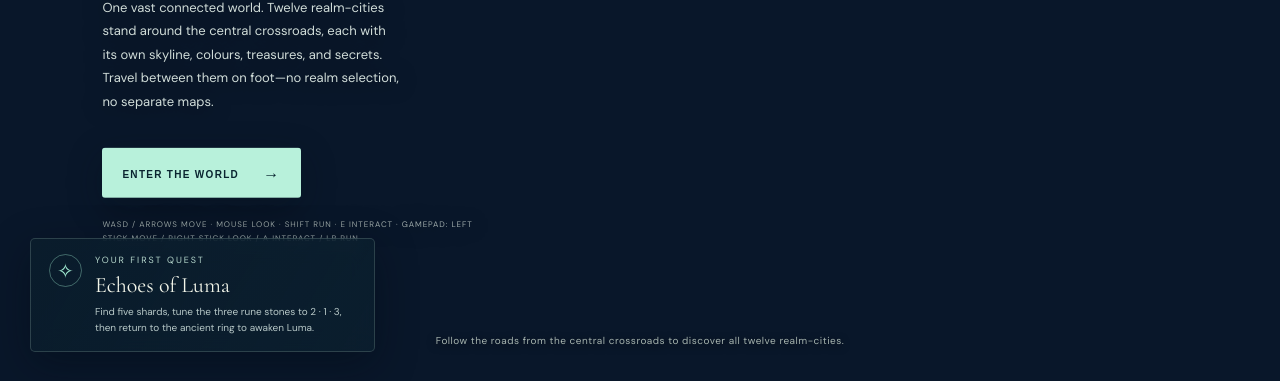
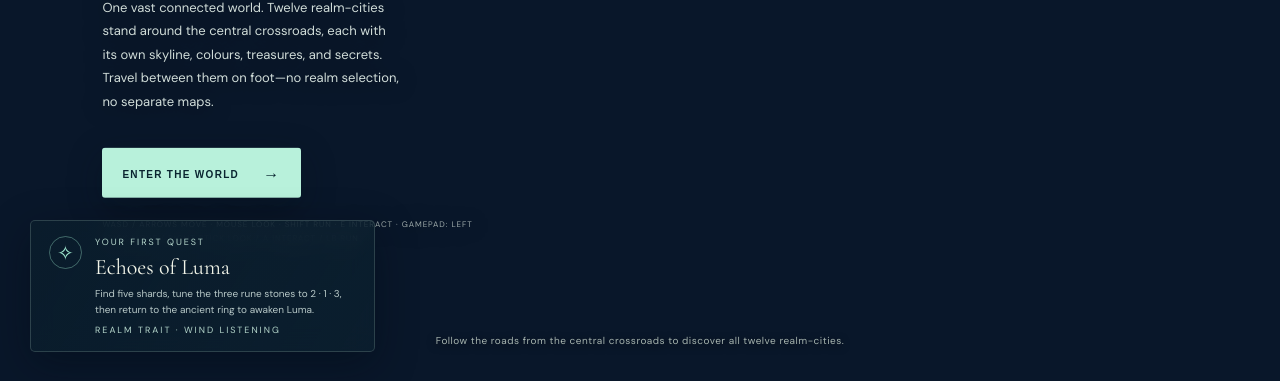
Before and after one commit to SHAZAM-1/athar-web-game, a website: page index.html in a window 1280 px wide. Shown: the part 419-800 px from the top of the page. Drawn offline with nearby package versions, Linux system fonts and the light colour scheme.

Commit message:
feat: show unique realm trait in the game HUD

```diff
--- a/index.html
+++ b/index.html
@@ -25,7 +25,7 @@
 </section>
 <aside class="quest-card">
   <div class="quest-icon">✧</div>
-  <div><small>YOUR FIRST QUEST</small><strong>Echoes of Luma</strong><p>Find five shards, tune the three rune stones to 2 · 1 · 3, then return to the ancient ring to awaken Luma.</p></div>
+  <div><small>YOUR FIRST QUEST</small><strong>Echoes of Luma</strong><p>Find five shards, tune the three rune stones to 2 · 1 · 3, then return to the ancient ring to awaken Luma.</p><small class="realm-trait" id="realm-trait" aria-live="polite">REALM TRAIT · WIND LISTENING</small></div>
 </aside>
 <div class="touch-pad" aria-label="Touch movement controls">
   <button data-key="KeyW" aria-label="Move forward">▲</button>
```
